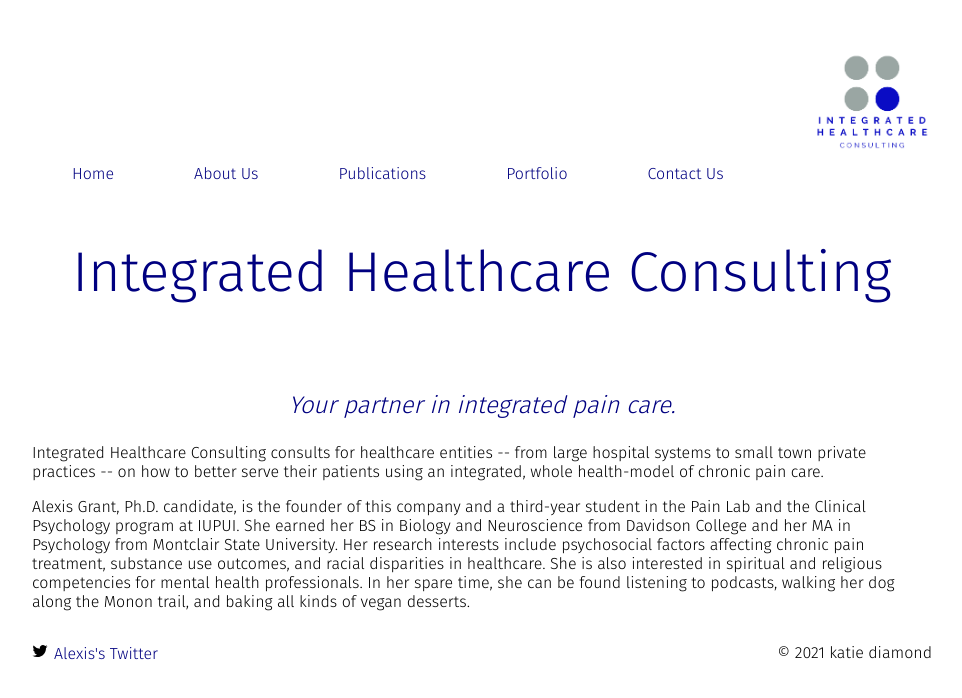
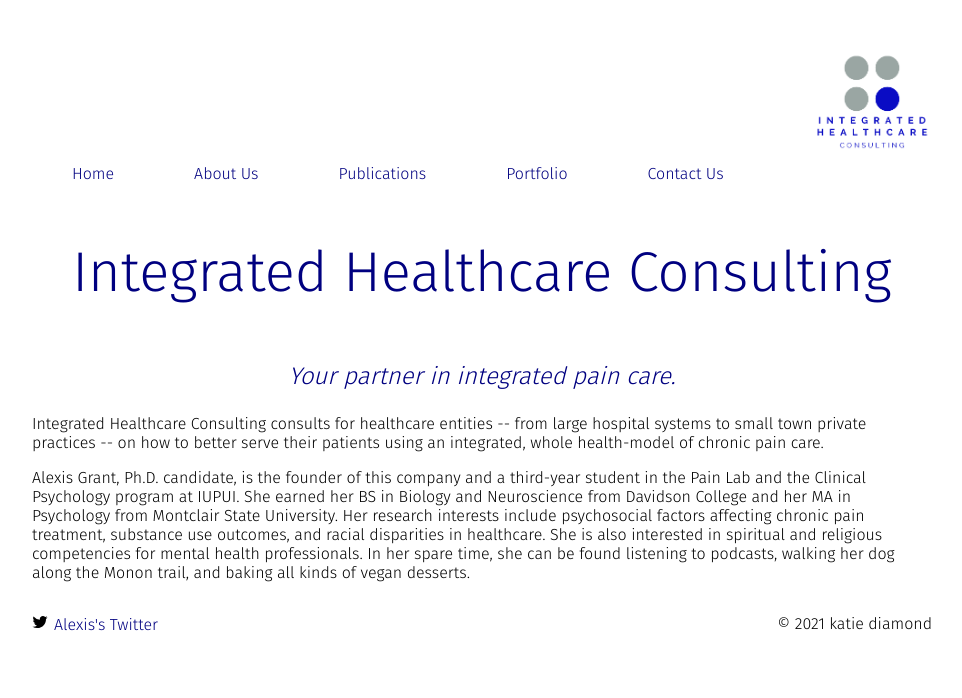
Before and after one commit to integratedhealthconsulting/integratedhealthconsulting.github.io, a plain HTML site: page index.html in a window 1280 px wide. Shown: the whole page, without its empty margins (158-1120 px from the left). Drawn offline with nearby package versions, Linux system fonts and the light colour scheme.

Commit message:
removed IHC p

```diff
--- a/myStyles.css
+++ b/myStyles.css
@@ -233,7 +233,3 @@ footer {
     padding: 2rem;
     overflow: hidden;
 }
-
-#IHC p {
-    height: 6rem;
-}
```
